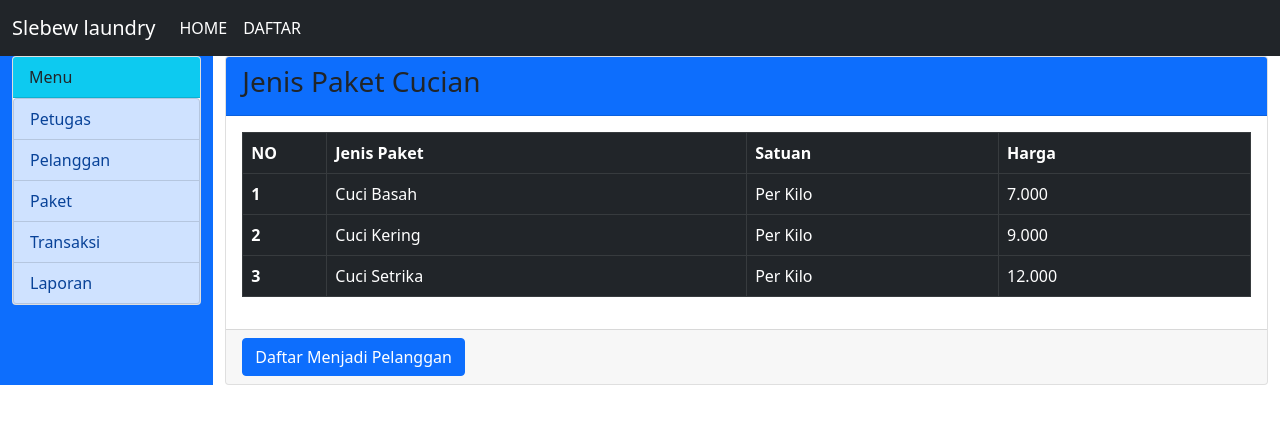
After one commit to AlvitoDn/AppLaundry, a CodeIgniter 4 app: the page made by app/Views/tampil_paket.php in a window 1280 px wide. The commit adds this page. Shown: the top 424 px of the page. Run offline with PHP 8.4 and a stand-in for CodeIgniter, Linux system fonts and the light colour scheme; the template is opened without the code that fills it, so the values that code supplies are empty; some libraries are stand-ins or nearby versions.

Commit message:
Tambahan Paket

```diff
--- a/app/Config/Routes.php
+++ b/app/Config/Routes.php
@@ -37,6 +37,7 @@ $routes->get('/form', 'Pelanggan::form');
 $routes->add('/spelanggan', 'Pelanggan::save');
 $routes->get('/pelanggan/delete/(:segment)', 'Pelanggan::delete/$1');
 $routes->add('/pelanggan/edit/(:segment)', 'Pelanggan::edit/$1');
+$routes->get('/paket', 'Paket::tampil');
 /*
  * --------------------------------------------------------------------
  * Additional Routing
--- a/app/Controllers/Paket.php
+++ b/app/Controllers/Paket.php
@@ -11,4 +11,9 @@ class Paket extends Controller{
         $this->paket = new PaketModel();
     }
 
+    public function tampil()
+    {
+        return view('tampil_paket');
+    }
+
 }
--- a/app/Views/component/sidebar.php
+++ b/app/Views/component/sidebar.php
@@ -3,7 +3,7 @@
     <div class="list-group">
         <a href="" class="list-group-item list-group-item-action list-group-item-primary">Petugas</a>
         <a href="/pelanggan" class="list-group-item list-group-item-action list-group-item-primary">Pelanggan</a>
-        <a href="" class="list-group-item list-group-item-action list-group-item-primary">Paket</a>
+        <a href="/paket" class="list-group-item list-group-item-action list-group-item-primary">Paket</a>
         <a href="" class="list-group-item list-group-item-action list-group-item-primary">Transaksi</a>
         <a href="" class="list-group-item list-group-item-action list-group-item-primary">Laporan</a>
     </div>
--- /dev/null
+++ b/app/Views/tampil_paket.php
@@ -0,0 +1,46 @@
+<?=$this->extend('admin')?>
+<?=$this->section('content')?>
+<div class="card">
+    <div class="card-header bg-primary">
+        <h3>Jenis Paket Cucian</h3>
+    </div>
+    <div class="card-body bg-gray">
+        <table class="table table-bordered table-dark">
+            <thead>
+                <tr>
+                    <th class="col-md-1">NO</th>
+                    <th class="col-md-5">Jenis Paket</th>
+                    <th class="col-md-3">Satuan</th>
+                    <th class="col-md-3">Harga</th>
+                </tr>
+            </thead>
+            <tbody>
+                <tr>
+                    <th>1</th>
+                    <td>Cuci Basah</td>
+                    <td>Per Kilo</td>
+                    <td>7.000</td>
+                </tr>
+                <tr>
+                    <th>2</th>
+                    <td>Cuci Kering</td>
+                    <td>Per Kilo</td>
+                    <td>9.000</td>
+                </tr>
+                <tr>
+                    <th>3</th>
+                    <td>Cuci Setrika</td>
+                    <td>Per Kilo</td>
+                    <td>12.000</td>
+                </tr>
+            </tbody>
+            <tfoot>
+
+            </tfoot>
+        </table>
+    </div>
+    <div class="card-footer">
+        <a class="btn btn-primary" href="/form">Daftar Menjadi Pelanggan</a>
+    </div>
+</div>
+<?=$this->endSection()?>
```
